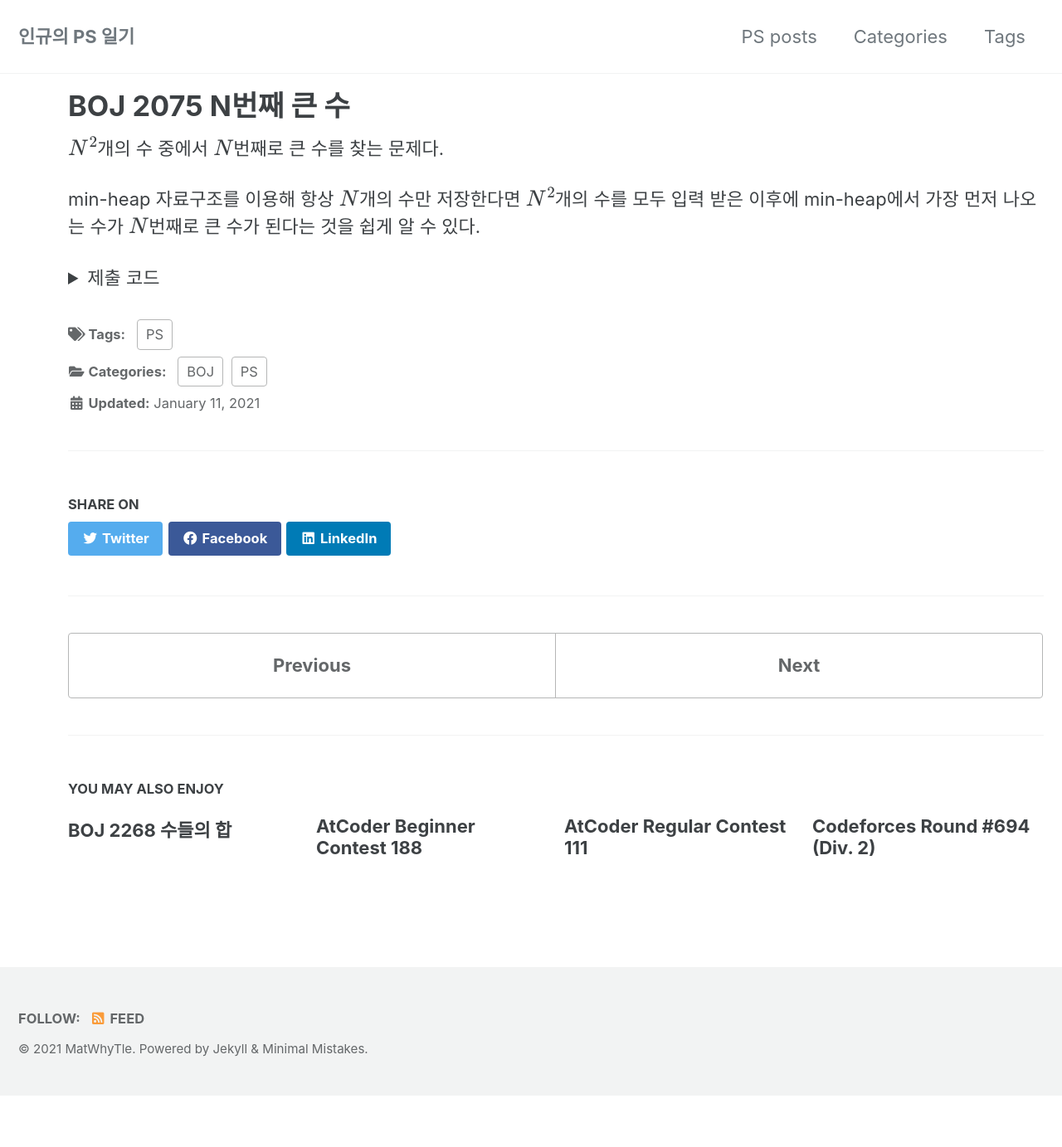
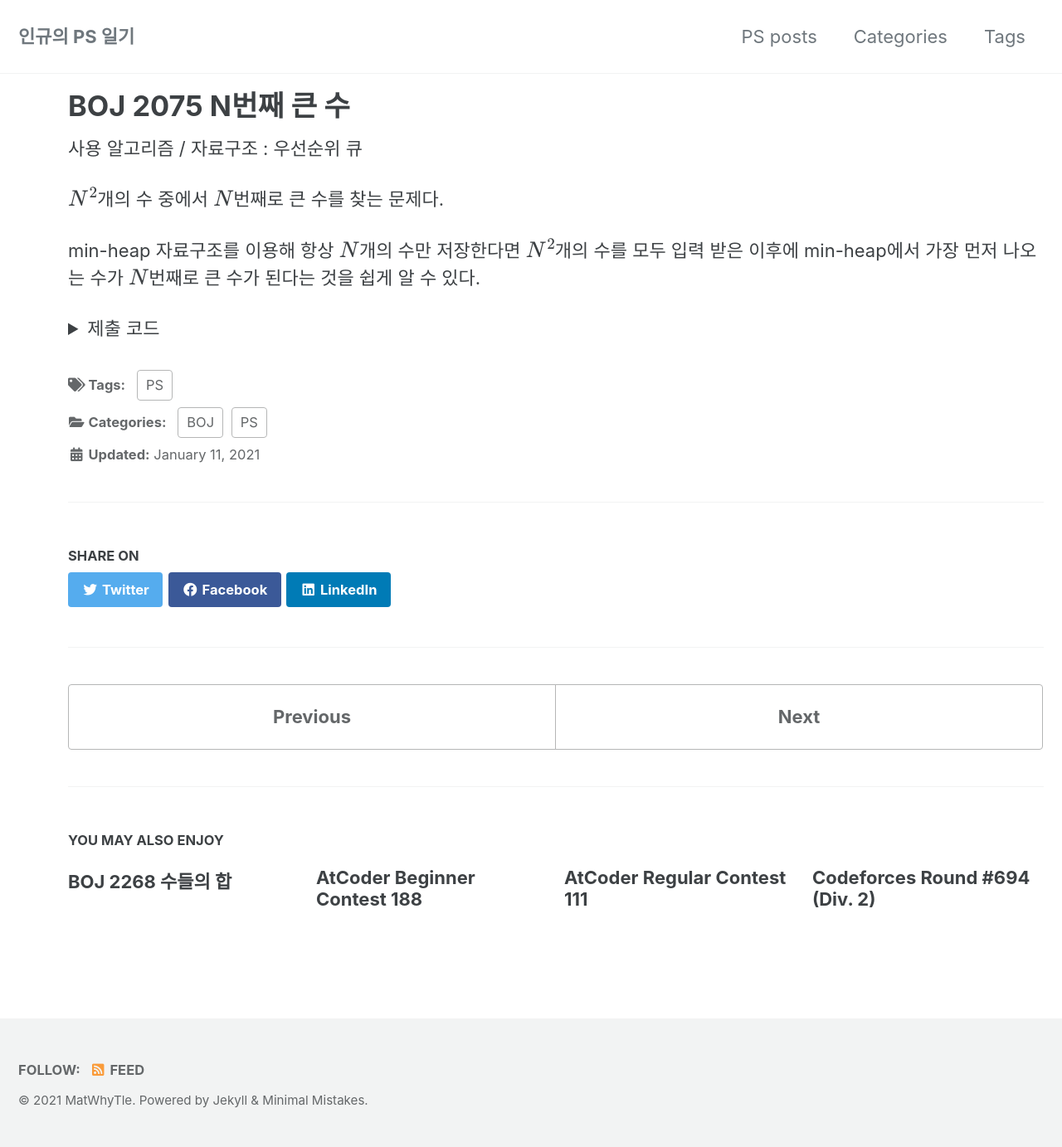
Before and after one commit to ingyu1008/previous-blog, a Jekyll site: the page built from _posts/2021-01-11-BOJ2075.md, in a window 1280 px wide. Shown: the whole page at 83% size. Built offline with Jekyll 4.4.1, drawn with Linux system fonts in a browser that asks for light colours; cached includes are drawn as plain includes; formulas are drawn with MathJax 3; before the commit the page ends 1321 px from its top, so only the background shows below that.

Commit message:
edit post

```diff
--- a/_posts/2021-01-11-BOJ2075.md
+++ b/_posts/2021-01-11-BOJ2075.md
@@ -12,6 +12,8 @@ classes: wide
 <script type="text/javascript"
 src="https://cdn.mathjax.org/mathjax/latest/MathJax.js?config=TeX-AMS_HTML">
 </script>
+
+사용 알고리즘 / 자료구조 : 우선순위 큐
 
 $$N^2$$개의 수 중에서 $$N$$번째로 큰 수를 찾는 문제다.
 
```
Also changed, not shown: _posts/2021-01-12-BOJ2268.md (+2 -0 lines).
